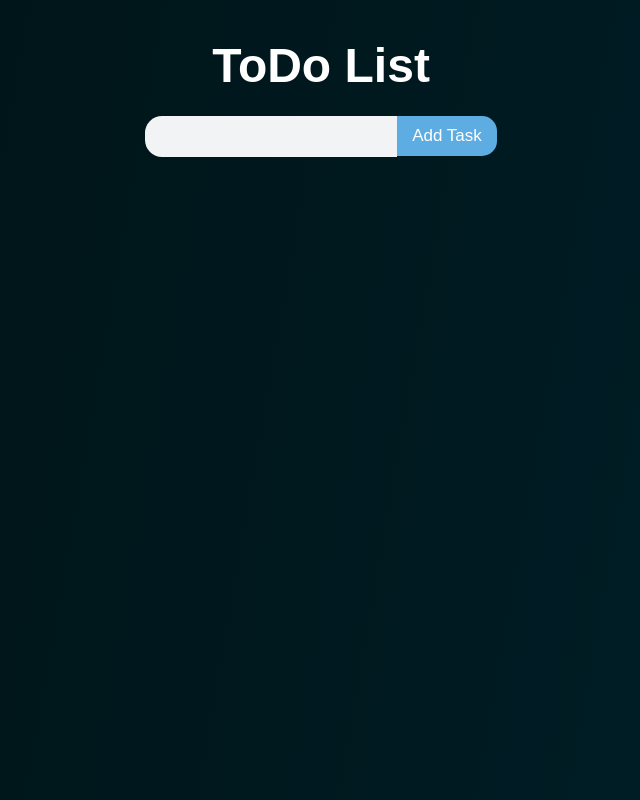
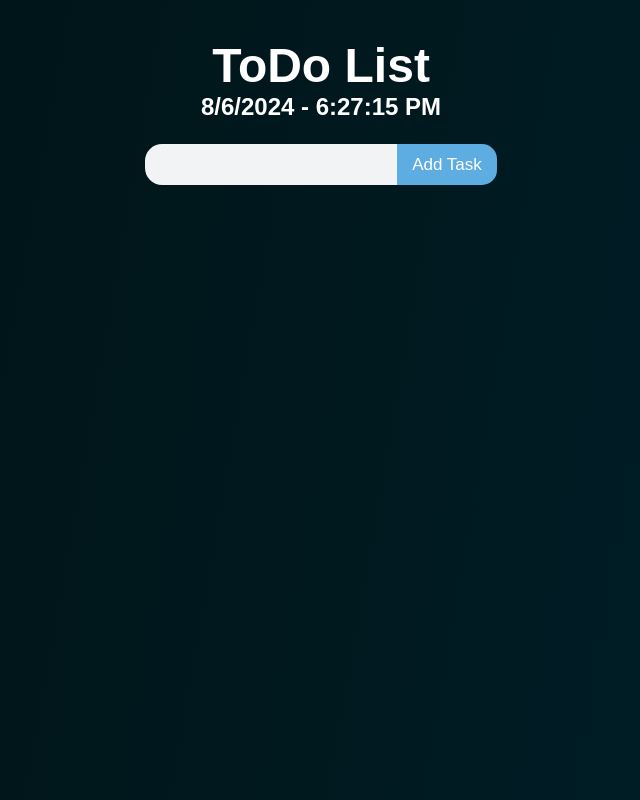
Before and after one commit to rishabhag18/TODO-APP, a React (Vite) app: page / in a window 1280 px wide. Shown: the whole page, without its empty margins (319-959 px from the left). Built offline with nearby package versions, Linux system fonts and the light colour scheme.

Commit message:
Date Time feature added

```diff
--- a/src/components/Todo.jsx
+++ b/src/components/Todo.jsx
@@ -3,12 +3,16 @@ import "./todo1.css";
 import { MdCheck } from "react-icons/md";
 import { MdDeleteForever } from "react-icons/md";
 
+
 const Todo = () => {
+    //todo add task event handler
     const [inputValue,setInputValue]=useState("");
     const [task,setTask]=useState([]);
+    const [dateTime,setDateTime]=useState("")
     const handleInputChange=(value)=>{
         setInputValue(()=>value)
     }
+    //todo form submit handler
     const handleFormSubmit=(event)=>{
         event.preventDefault();
         if(!inputValue) {
@@ -20,11 +24,21 @@ const Todo = () => {
         setInputValue("")
         console.log(task)
     }
+     //todo date and time handler
+     const timeNow=new Date();
+     setInterval(()=>{
+        const timeDate={
+            Date: timeNow.toLocaleDateString(),
+            Time: timeNow.toLocaleTimeString(),
+         }
+         setDateTime(`${timeDate.Date} - ${timeDate.Time}`)
+     },1000)
 
   return (
     <section className="todo-container">
       <header>
         <h1>ToDo List</h1>
+        <h2 className="date-time">{dateTime}</h2>
       </header>
       <section className="form">
         <form onSubmit={handleFormSubmit}>
--- a/src/components/todo1.css
+++ b/src/components/todo1.css
@@ -88,7 +88,7 @@ cursor: pointer;
 background-color: #f1c40f;
 }
 form button {
-padding: 10px;
+padding: 10.5px;
 font-size: 17px;
 border-top-right-radius: 15px;
 border-bottom-right-radius: 15px;
@@ -128,6 +128,9 @@ gap: 1rem;
 /*align-items: center;
 */ /*wrapsthelinks*/
 overflow-wrap: anywhere;
+}
+.todo-item span{
+    margin-top: 4px;
 }
 li span {
 max-width: 20rem;
```
